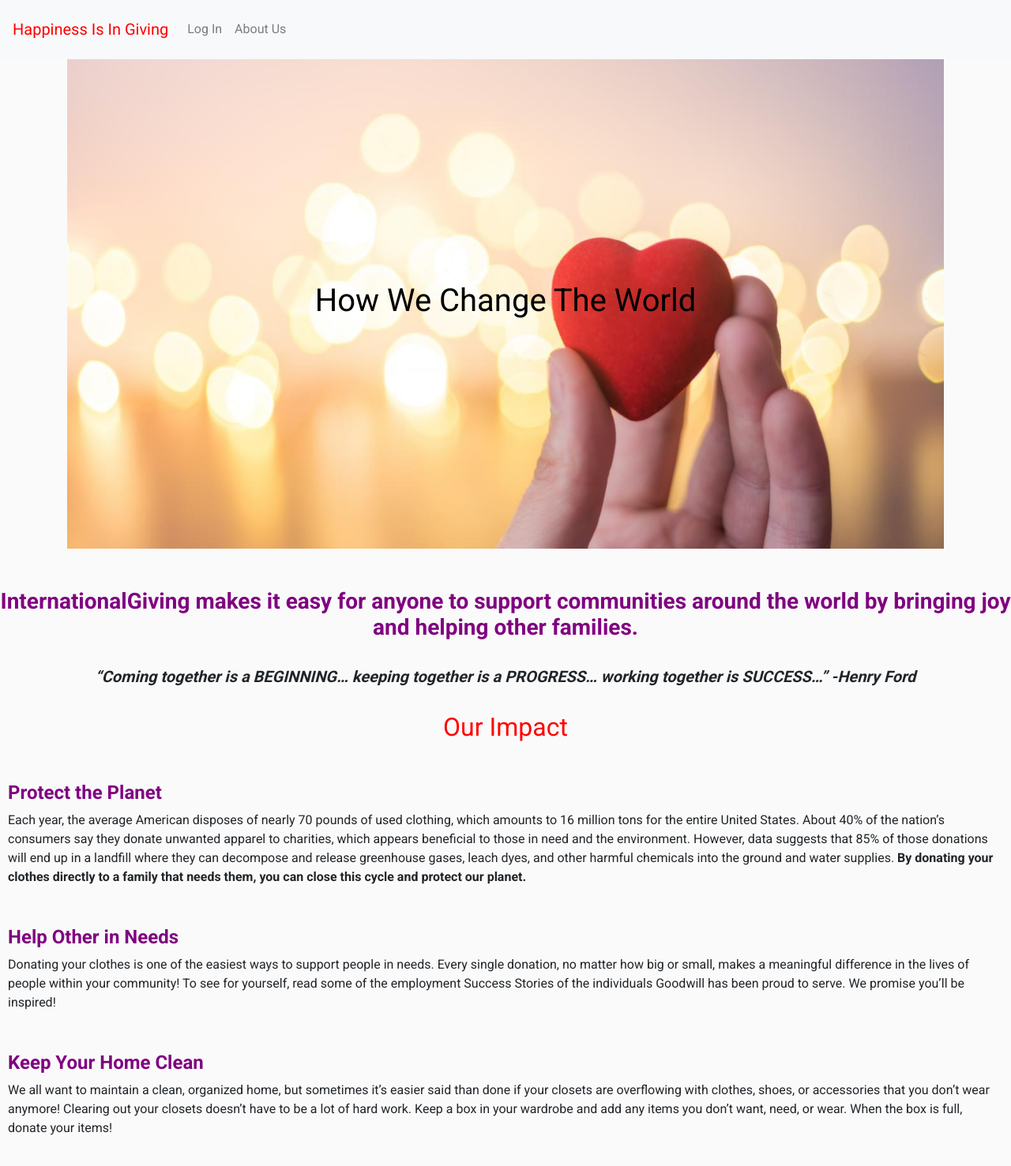
After one commit to magaranin/Donation, a Django app: page /about_us in a window 1280 px wide. The commit adds this page. Shown: the top 1477 px of the page at 79% size. Run offline with Django 3.2, Linux system fonts and the light colour scheme; some libraries are stand-ins or nearby versions.

Commit message:
Add about us page

```diff
--- a/donation/forms.py
+++ b/donation/forms.py
@@ -6,9 +6,9 @@ from django.forms import Textarea, ModelForm
 class NewListingForm(forms.ModelForm):
     class Meta:
         model = ListingOffer
-        fields = ['title', 'description', 'gender', 'categories', 'images', 'who_pays', 'delivery_cost']
+        fields = ['title', 'description', 'gender', 'categories', 'images', 'who_pays', 'shipping_cost']
         label = {
-            'delivery_cost': ''
+            'shipping_cost': ''
         }
         widgets = {
             'title':Textarea(attrs={'class': 'form-control', 'rows' : 1}),
--- a/donation/models.py
+++ b/donation/models.py
@@ -22,13 +22,13 @@ class Category(models.Model):
         return f"{self.name}"
 
 class Gender(models.Model):
-    name = models.CharField(max_length=30, default="Girl")
+    name = models.CharField(max_length=30)
     def __str__(self):
         return f"{self.name}"
 
 
 class WhoPays(models.Model):
-    name = models.CharField(max_length = 200, default="Willing to pay for delivery")
+    name = models.CharField(max_length = 200)
     class Meta:
         verbose_name_plural = "Who Pays"
     def __str__(self):
@@ -42,7 +42,7 @@ class ListingOffer(models.Model):
     categories = models.ManyToManyField(Category)
     owner = models.ForeignKey(User, on_delete=models.CASCADE, null=True, related_name="owner")
     who_pays = models.ForeignKey(WhoPays, on_delete=models.CASCADE)
-    delivery_cost = models.DecimalField(max_digits=5, decimal_places=2)
+    shipping_cost = models.DecimalField(max_digits=5, decimal_places=2, default="0")
     gender = models.ForeignKey(Gender, on_delete=models.CASCADE, null=True)
     recipient = models.ForeignKey(User, on_delete=models.CASCADE, null=True, related_name="recipient")
     claimed_time = models.DateTimeField(null=True)
--- a/donation/static/donation/styles.css
+++ b/donation/static/donation/styles.css
@@ -222,3 +222,37 @@ img {
     background-color: brown;
     color:white;
 }
+
+.about-us-image-container img {
+    width: 100%;
+}
+
+.about-us-image-container {
+    position: relative;
+    text-align: center;
+    color: black;
+}
+
+/* Centered text */
+.centered-text {
+    position: absolute;
+    top: 50%;
+    left: 50%;
+    transform: translate(-50%, -50%);
+  }
+
+.our-impact {
+    text-align: center;
+    color: red;
+    font-weight: 800;
+}
+
+.message-our-impact {
+    margin: 10px;
+}
+
+.message-our-impact h4 {
+    margin-top: 50px;
+    color: purple;
+    font-weight: bold;
+}
--- /dev/null
+++ b/donation/templates/donation/about_us.html
@@ -0,0 +1,31 @@
+{% extends "donation/layout.html" %}
+{% load static %}
+
+{% block body %}
+{% load static %}
+
+<div class="container">
+    <div class="about-us-image-container">
+        <img src="/media/images/about_us_image.jpg">
+        <div class="centered-text"><h1>How We Change The World</h1></div>
+    </div>
+</div>
+<div class="message">
+    <h3>InternationalGiving makes it easy for anyone to support communities around the world by bringing joy and helping other families.</h3>
+    <p>“Coming together is a BEGINNING… keeping together is a PROGRESS… working together is SUCCESS…”
+        -Henry Ford </p>
+</div>
+<div class="our-impact">
+    <h2>Our Impact</h2>
+</div>
+<div class="message-our-impact">
+    <h4>Protect the Planet</h4>
+        <p>Each year, the average American disposes of nearly 70 pounds of used clothing, which amounts to 16 million tons for the entire United States. About 40% of the nation’s consumers say they donate unwanted apparel to charities­, which appears beneficial to those in need and the environment. However, data suggests that 85% of those donations will end up in a landfill where they can decompose and release greenhouse gases, leach dyes, and other harmful chemicals into the ground and water supplies. <strong>By donating your clothes directly to a family that needs them, you can close this cycle and protect our planet.</strong></p>
+    <h4>Help Other in Needs</h4>
+        <p>Donating your clothes is one of the easiest ways to support people in needs. Every single donation, no matter how big or small, makes a meaningful difference in the lives of people within your community! To see for yourself, read some of the employment Success Stories of the individuals Goodwill has been proud to serve. We promise you’ll be inspired!</p>
+    <h4>Keep Your Home Clean</h4>
+        <p>We all want to maintain a clean, organized home, but sometimes it’s easier said than done if your closets are overflowing with clothes, shoes, or accessories that you don’t wear anymore! Clearing out your closets doesn’t have to be a lot of hard work. Keep a box in your wardrobe and add any items you don’t want, need, or wear. When the box is full, donate your items!</p>
+</div>
+
+
+{% endblock %}
--- a/donation/templates/donation/layout.html
+++ b/donation/templates/donation/layout.html
@@ -36,6 +36,9 @@
                 <li class="nav-item">
                     <a class="nav-link" href="{% url 'login' %}">Log In</a>
                 </li>
+                <li class="nav-item">
+                    <a class="nav-link" href="{% url 'about_us' %}">About Us</a>
+                </li>
             {% endif %}
           </ul>
         </div>
--- a/donation/urls.py
+++ b/donation/urls.py
@@ -19,5 +19,6 @@ urlpatterns = [
     path("stripe_checkout/<str:session_mode>/<int:price_id>", views.stripe_checkout, name="stripe_checkout"),
     path("success", views.success, name="success"),
     path("cancel", views.cancel, name="cancel"),
-    path("donation_checkout", views.donation_checkout, name="donation_checkout")
+    path("donation_checkout", views.donation_checkout, name="donation_checkout"),
+    path("about_us", views.about_us, name="about_us"),
 ]
--- a/donation/views.py
+++ b/donation/views.py
@@ -7,7 +7,7 @@ from django.db import IntegrityError
 from django.conf import settings
 from datetime import datetime
 
-from .models import User, Category, ListingOffer, Price, Country
+from .models import User, Category, ListingOffer, Price, Country, Gender, WhoPays
 from .forms import NewListingForm
 from django.contrib.auth.decorators import login_required
 from django.core.files.storage import FileSystemStorage
@@ -127,7 +127,10 @@ def add_new_listing(request):
             return HttpResponseRedirect(reverse("listing", kwargs={'listing_id': new_listing_offer.id}))
     else:
         return render(request, "donation/add_new_listing.html", {
-            "form": NewListingForm()
+            "form": NewListingForm(initial={
+                "gender": Gender.objects.get(id=1),
+                "who_pays": WhoPays.objects.get(id=1)
+            })
         })
 
 @login_required
@@ -135,7 +138,6 @@ def profile_page(request, user_id):
     user = User.objects.get(pk=user_id)
     donated_listings = ListingOffer.objects.filter(owner = user)
     received_listings = ListingOffer.objects.filter(recipient = user)
-    print("Count: " + str(donated_listings.count()))
     return render(request, "donation/profile_page.html", {
         "user": user,
         "donated_listings_count": donated_listings.count(),
@@ -229,3 +231,7 @@ def donation_checkout(request):
         'countries': countries,
         'prices': prices
     })
+
+#success view
+def about_us(request):
+    return render(request,'donation/about_us.html')
```
Also changed, not shown: donation/templates/donation/listing.html (+4 -4 lines), donation/migrations/0034_alter_listingoffer_delivery_cost_and_more.py (added), donation/migrations/0035_alter_gender_name_alter_whopays_name.py (added), donation/migrations/0036_rename_delivery_cost_listingoffer_shipping_cost.py (added), project5/media/images/about_us_image.jpg (added).
